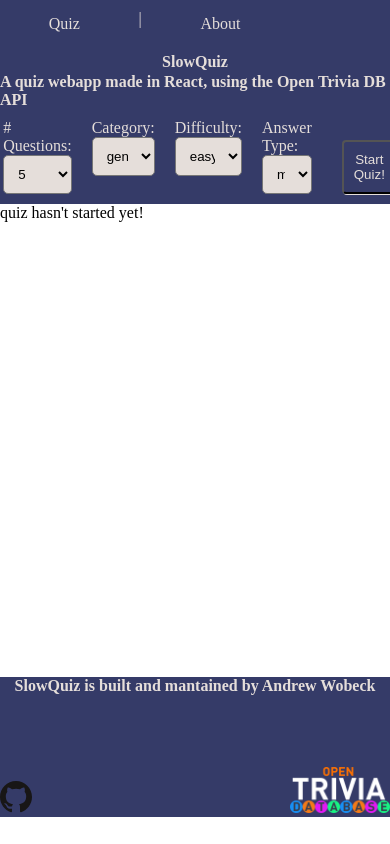
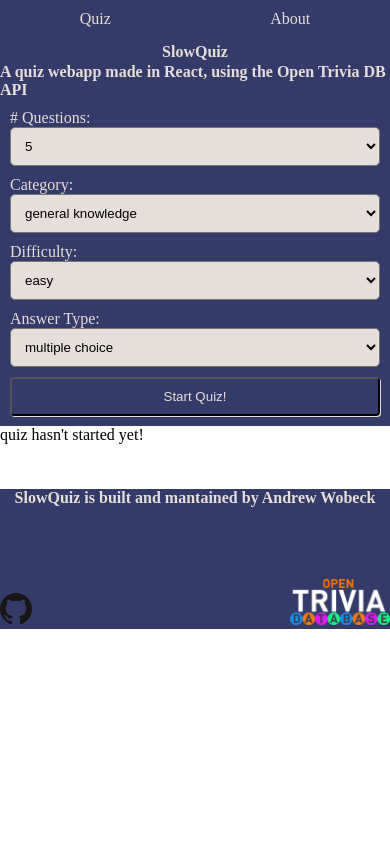
Before and after one commit to slowback1/slowQuiz, a React (Create React App) app in the folder slow_quiz/: page / in a window 390 px wide. Built offline with nearby package versions, Linux system fonts and the light colour scheme; a web font is replaced by a local one.

Commit message:
mobile friendly-ified

```diff
--- a/slow_quiz/src/style/_footer.scss
+++ b/slow_quiz/src/style/_footer.scss
@@ -6,7 +6,7 @@
     background-color: $colors_primary;
     color: $colors_secondary;
     flex-direction: column;
-    margin-top: 455px;
+    margin-top: 45px;
     height: 140px;
     width: 100%;
     justify-content: space-between;
--- a/slow_quiz/src/style/main.scss
+++ b/slow_quiz/src/style/main.scss
@@ -7,3 +7,7 @@
 @import '_footer';
 @import '_questions';
 @import '_defaultQuestionHidden';
+
+@media screen and (max-width: 680px) {
+    @import './mobile/mobileMain';
+}
--- /dev/null
+++ b/slow_quiz/src/style/mobile/_mobileHeader.scss
@@ -0,0 +1,26 @@
+.header_main {
+    height: 20%;
+}
+form {
+    flex-direction: column;
+    button {
+        align-self: center;
+        width: 95%;
+        margin-left: 0;
+    }
+}
+.headerNav {
+    width: 100%;
+    display: flex;
+    flex-direction: row;
+    ul {
+        width: 100%;
+         justify-content: space-around;
+         li {
+             padding: 0;
+         }
+    }
+    .seperator {
+        display: none;
+    }
+}
--- /dev/null
+++ b/slow_quiz/src/style/mobile/mobileMain.scss
@@ -0,0 +1,2 @@
+@import '_mobileHeader';
+@import '_mobilequestions';
--- a/slow_quiz/src/style/output.css
+++ b/slow_quiz/src/style/output.css
@@ -85,7 +85,7 @@
   background-color: #353b68;
   color: #e5deda;
   flex-direction: column;
-  margin-top: 455px;
+  margin-top: 45px;
   height: 140px;
   width: 100%;
   justify-content: space-between; }
@@ -103,18 +103,18 @@
   height: auto; }
 
 .questionWrapper {
-  width: 100%;
+  width: 95%;
   margin-top: 25px;
   display: flex;
   flex-direction: row;
   flex-wrap: wrap; }
 
 .question {
-  width: 30%;
+  width: 100%;
+  min-height: 380px;
   display: flex;
   flex-direction: column;
   margin: 20px;
-  min-height: 150px;
   border-radius: 10px;
   border: 1px solid #696969; }
   .question .questionTitle {
@@ -122,21 +122,22 @@
     border-top-left-radius: 10px;
     background-color: #353b68;
     color: #e5deda;
-    height: 40%;
+    height: 35%;
     text-align: center;
     padding-top: 2%; }
   .question .answers {
-    width: 100%;
+    width: 90%;
     display: flex;
-    flex-direction: row;
-    flex-wrap: wrap; }
+    margin-left: 5%;
+    margin-top: 5px;
+    align-items: center;
+    flex-direction: column; }
     .question .answers .answer {
-      padding: 10px 20px 10px 20px;
       text-align: center;
-      margin: 0 1.3%;
-      margin-bottom: 4px;
+      padding: 10px 0;
+      margin-bottom: 0;
       background-color: #696969;
-      width: 40%;
+      width: 100%;
       color: #e5deda;
       border-radius: 10px;
       border: 1px solid #e5deda; }
@@ -145,8 +146,6 @@
       color: #696969;
       cursor: pointer;
       transition: 0.5s; }
-  .question .multipleChoiceAnswers {
-    width: 100%; }
 
 #question_0 {
   display: block; }
@@ -208,4 +207,52 @@
 #question_19 {
   display: none; }
 
+@media screen and (max-width: 680px) {
+  .header_main {
+    height: 20%; }
+
+  form {
+    flex-direction: column; }
+    form button {
+      align-self: center;
+      width: 95%;
+      margin-left: 0; }
+
+  .headerNav {
+    width: 100%;
+    display: flex;
+    flex-direction: row; }
+    .headerNav ul {
+      width: 100%;
+      justify-content: space-around; }
+      .headerNav ul li {
+        padding: 0; }
+    .headerNav .seperator {
+      display: none; }
+
+  .questionWrapper {
+    width: 95%;
+    margin-left: 2.5%; }
+
+  .question {
+    min-height: 280px;
+    width: 100%;
+    margin: 0;
+    padding: 0; }
+
+  .answers {
+    width: 100%;
+    margin: 0;
+    padding: 0;
+    display: flex;
+    flex-direction: column; }
+
+  .answer {
+    padding: 0;
+    margin: 0;
+    background-color: red;
+    color: blue;
+    text-align: left;
+    border: none; } }
+
 /*# sourceMappingURL=output.css.map */
```
Also changed, not shown: slow_quiz/src/style/_questions.scss (+13 -15 lines), slow_quiz/src/style/mobile/_mobilequestions.scss (added, +26 -0 lines), 2 other files (tests, documents, lock files or other folders).
